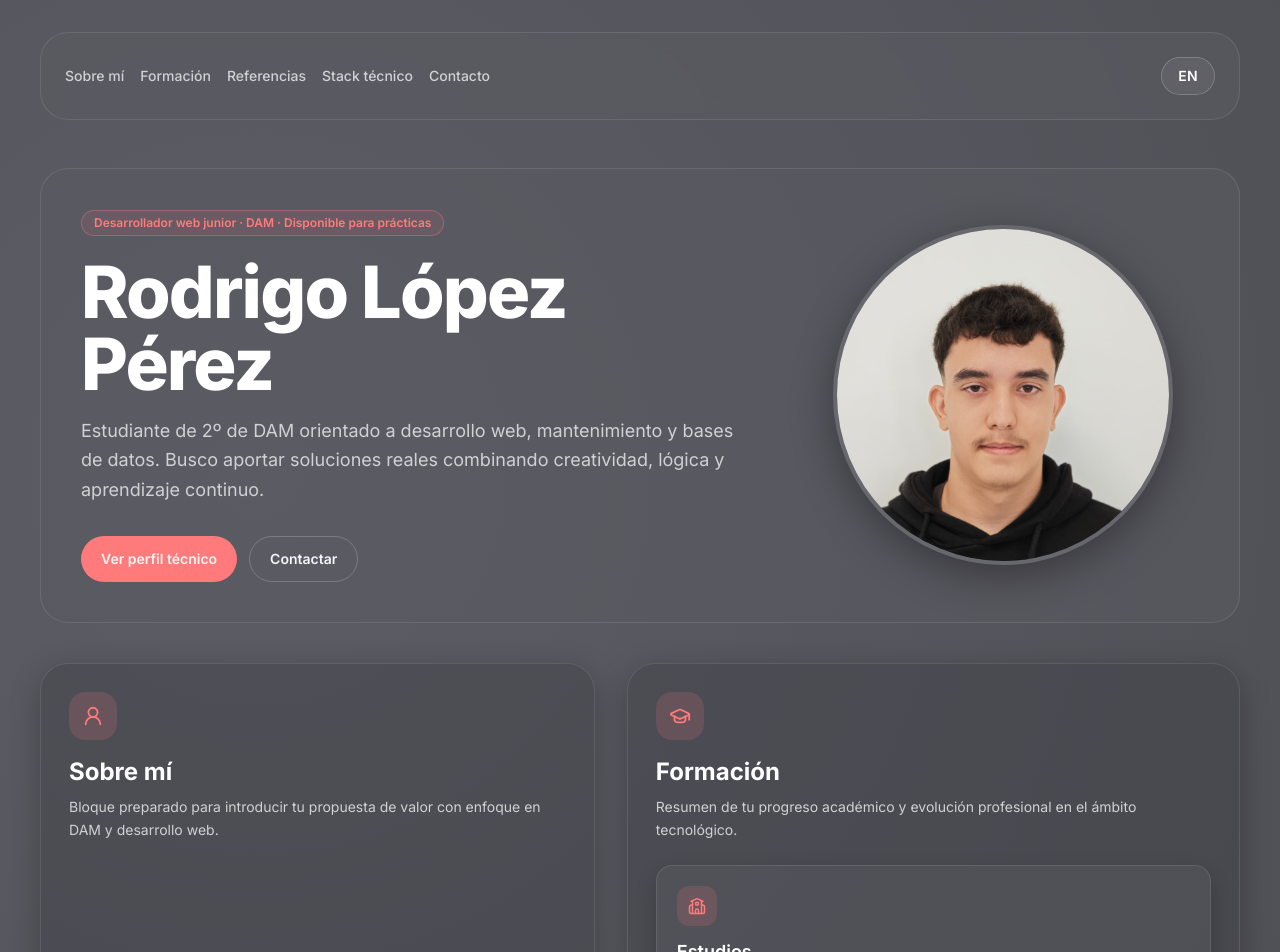
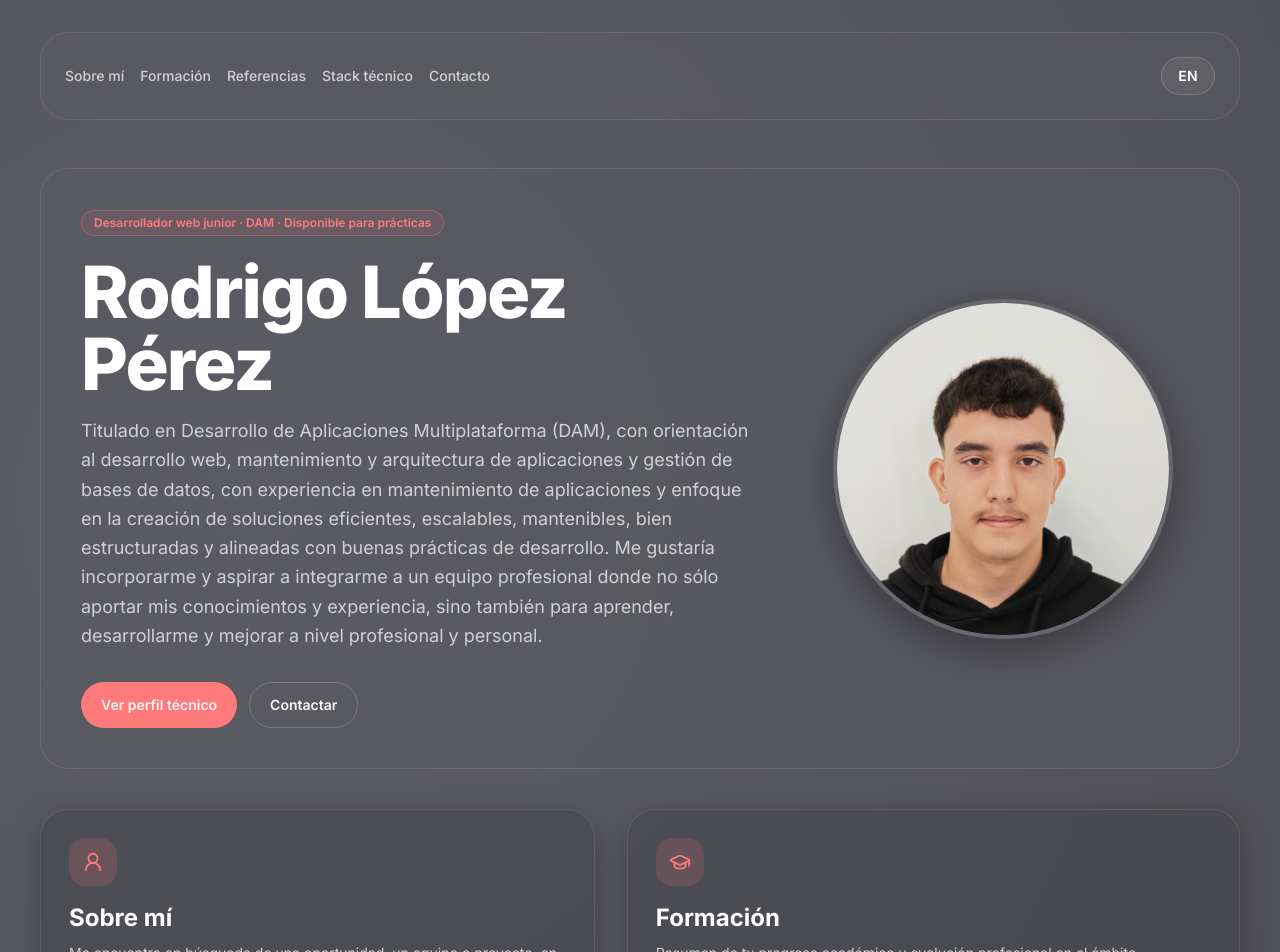
Before and after one commit to Rodrigo-LPz/CV, a Next.js app: page / in a window 1280 px wide. Shown: the top 952 px of the page. Built offline with nearby package versions, Linux system fonts and the light colour scheme.

Commit message:
Actualización del campo de texto "Sobre mí".

```diff
--- a/src/components/section-card.tsx
+++ b/src/components/section-card.tsx
@@ -23,7 +23,7 @@ export function SectionCard({ id, title, description, icon, className = '' }: Se
         {icon}
       </div>
       <h2 className="mb-2 text-xl font-bold text-white sm:text-2xl">{title}</h2>
-      <p className="text-sm leading-relaxed text-[var(--muted)]">{description}</p>
+      <p className="text-sm leading-relaxed text-[var(--muted)] whitespace-pre-line">{description}</p>
     </motion.article>
   );
 }
--- a/src/data/site-content.ts
+++ b/src/data/site-content.ts
@@ -60,14 +60,16 @@ export const siteContent: Record<Locale, SiteContent> = {
     hero: {
       badge: 'Desarrollador web junior · DAM · Disponible para prácticas',
       title: 'Rodrigo López Pérez',
-      subtitle: 'Estudiante de 2º de DAM orientado a desarrollo web, mantenimiento y bases de datos. Busco aportar soluciones reales combinando creatividad, lógica y aprendizaje continuo.',
+      subtitle: 'Titulado en Desarrollo de Aplicaciones Multiplataforma (DAM), con orientación al desarrollo web, mantenimiento y arquitectura de aplicaciones y gestión de bases de datos, con experiencia en mantenimiento de aplicaciones y enfoque en la creación de soluciones eficientes, escalables, mantenibles, bien estructuradas y alineadas con buenas prácticas de desarrollo. Me gustaría incorporarme y aspirar a integrarme a un equipo profesional donde no sólo aportar mis conocimientos y experiencia, sino también para aprender, desarrollarme y mejorar a nivel profesional y personal.',
       ctaPrimary: 'Ver perfil técnico',
       ctaSecondary: 'Contactar',
     },
     sections: {
       about: {
         title: 'Sobre mí',
-        description: 'Bloque preparado para introducir tu propuesta de valor con enfoque en DAM y desarrollo web.',
+        description: `Me encuentro en búsqueda de una oportunidad, un equipo o proyecto, en el que aportar iniciativa, responsabilidad y mejora continua; y transformar ideas en soluciones reales, útiles y prácticas, combinando creatividad, lógica yaprendizaje continuo. Todo a partir de una ejecución cuidada de principio a fin.
+
+        Me gustaría incorporarme y aspirar a integrarme a un equipo profesional donde no sólo aportar mis conocimientos y experiencia, sino también para aprender, desarrollarme y mejorar a nivel profesional y personal.`,
       },
       journey: {
         title: 'Formación',
```
Also changed, not shown: 1 other file (tests, documents, lock files or other folders).
